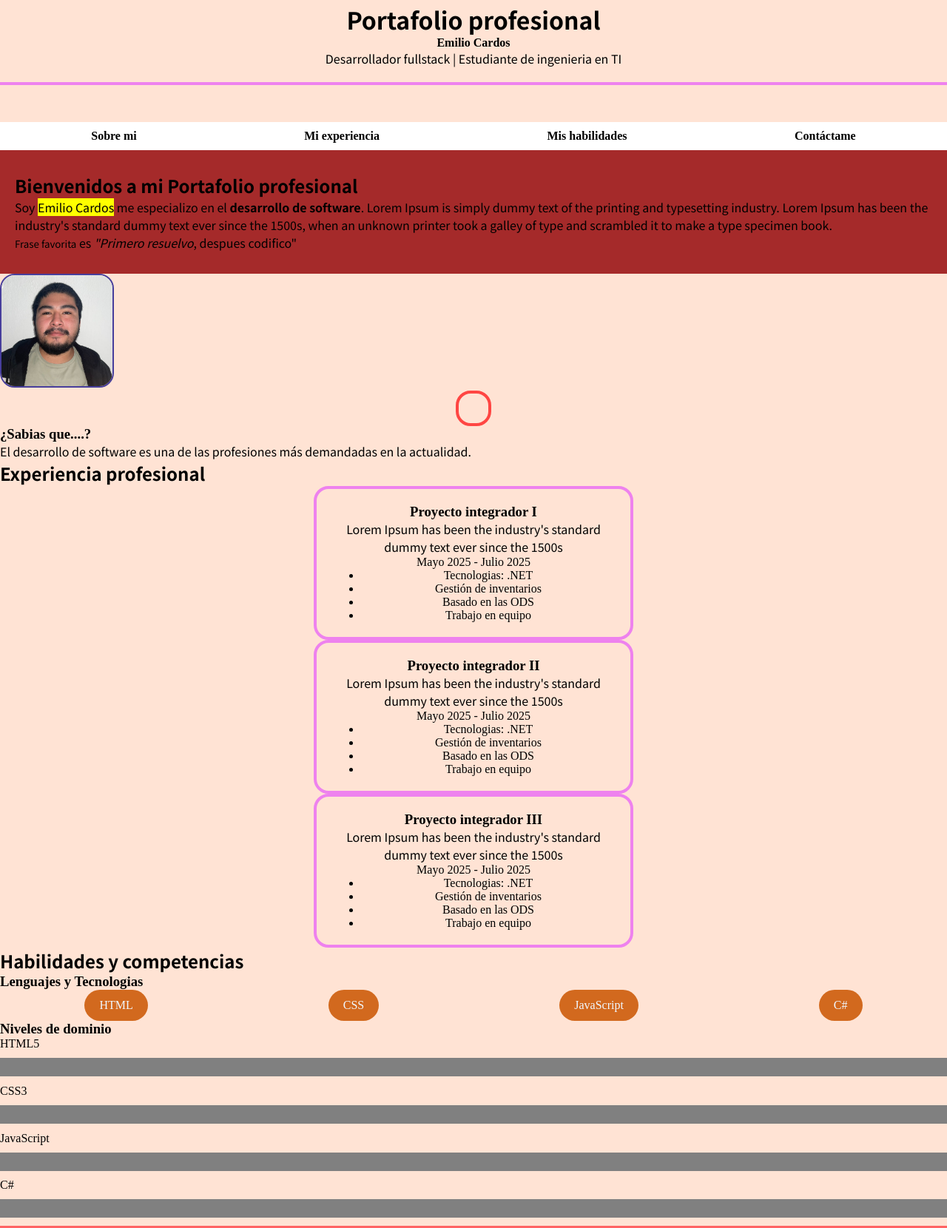
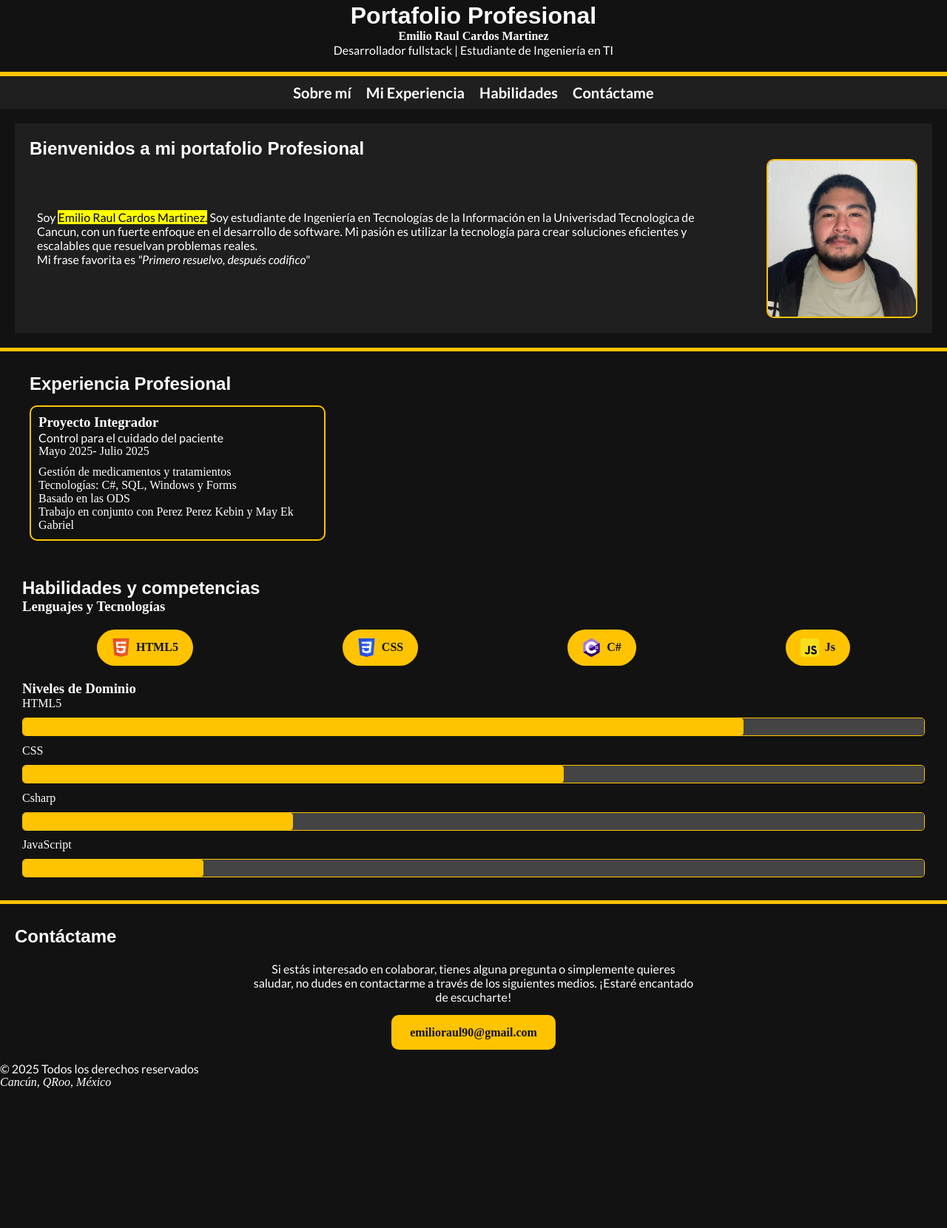
Before and after one commit to NoNada777/Portafolio---E.Cardos, a plain HTML site: page index.html in a window 1280 px wide. Shown: the part 17-1677 px from the top of the page at 74% size. After the commit the page ends 1489 px from the top, so only its background shows below. Drawn offline with Linux system fonts and the light colour scheme; a web font is replaced by a local one.

Commit message:
Agregar contenido final y pulir todas las secciones

```diff
--- a/css/estilo.css
+++ b/css/estilo.css
@@ -1,146 +1,188 @@
-@import url('https://fonts.googleapis.com/css2?family=Noto+Sans+JP:wght@100..900&display=swap');
-@import url('https://fonts.googleapis.com/css2?family=Bitcount+Grid+Double+Ink:wght@100..900&family=Noto+Sans+JP:wght@100..900&display=swap');
+@import url('https://fonts.googleapis.com/css2?family=Lato:ital,wght@0,400;0,700;1,400&display=swap');
 
-*{
-    margin:auto;
+* {
+    margin: 0;
+    padding: 0;
 }
 
 body {
-    background: rgb(255, 227, 212);
+    background: #121212;
+    color: #FFFFFF;
 }
 
-h1,h2 {
-    font-family: 'Noto Sans JP', sans-serif;
-}
-p{
-    font-family: 'Noto Sans JP', sans-serif;
+h1,
+h2 {
+    font-family: "Zalando Sans Expanded", sans-serif;
 }
 
+p {
+    font-family: "Lato", sans-serif;
+}
 
 header {
     text-align: center;
-    border-bottom: solid 4px violet;
-    margin-bottom: 50px;
+    border-bottom: solid 6px #FFC300;
     padding: 20px;
 }
 
 #menu-principal {
-    background-color: rgb(255, 255, 255);
+    background-color: #1f1f1f;
     padding: 10px 20px;
     text-align: center;
 }
 
 #menu-principal ul {
     list-style-type: none;
-    display: flex;
-    gap: 20px;
     margin: 0;
     padding: 0;
+    display: flex;
+    justify-content: center;
 }
 
 #menu-principal a {
-text-decoration: none;
-color: black;
-font-weight: bold;
-padding: 20px;
+    text-decoration: none;
+    color: #FFFFFF;
+    font-weight: bolder;
+    font-family: "Lato", sans-serif;
+    font-size: 20px;
+    padding: 10px;
 }
 
 #menu-principal a:hover {
-    background-color: blue;
-    color: rgb(255, 255, 255);
+    background-color: #FFC300;
+    color: #121212;
     border-radius: 10px;
 }
 
+#bienvenida {
+    background-color: #1f1f1f;
+    padding: 20px 20px;
+    margin: 20px;
+}
+
+.bienvenida-contenido {
+    display: flex;
+    align-items: center;
+    gap: 40px;
+}
+
+.bienvenida-texto {
+    flex: 1;
+    padding: 10px 10px;
+}
+
 #foto-perfil {
-    border: solid rgb(71, 62, 156) 2px;
-    border-radius: 20px;
-    width: 150px;
-    height: 150px;
-    object-fit: cover;
+    border-radius: 10px;
+    border: 2px solid #FFC300;
+    width: 200px;
+    height: auto;
 }
 
 #experiencia {
-    background-color: aliceblue;
-    padding: 30px 20px;
-    border-top: solid 4px violet;
+    background-color: #121212;
+    padding: 30px 40px;
+    border-top: solid 5px #FFC300;
 }
 
 #lista-proyectos {
     display: flex;
     gap: 30px;
+    padding-top: 15px;;
     flex-wrap: wrap;
 }
 
-article{
-    border: solid 4px violet;
-    border-radius: 20px;
-    width: 30%;
-    padding: 20px;
-    text-align: center;
+.proyecto {
+    border: solid #FFC300 2px;
+    flex: 0 1 400px;
+    border-radius: 10px;
+    padding: 10px;
+    box-sizing: border-box;
+
 }
 
-.proyecto{
-    border: solid 4px rgb(255, 70, 67);
-    border-radius: 20px;
-    width: 0;
+.proyecto ul {
+    list-style-type: none;
+    padding-left: 0;
+    margin-top: 10px;
 }
 
-#bienvenida {
-    background-color: brown;
-    padding: 30px 20px;
+#habilidades {
+    padding: 20px 30px;
+    background-color: #121212;
 }
 
 .lista-tecnologias {
+    padding: 20px 10px;
+    list-style: none;
     display: flex;
-    gap: 15px;
-    list-style-type: none;
-    padding: 0;
-    justify-content: center;
+    margin-left: 0;
+    justify-content: space-around;
+    gap: 20px;
 }
 
 .lista-tecnologias li {
-    color: aliceblue;
+    background-color: #FFC300;
+    color: #121212;
+    padding: 12px 20px;
     border-radius: 25px;
-    padding: 12px 20px;
     text-align: center;
-    background-color: chocolate;
+    font-weight: bold;
+    display: flex;
+    align-items: center;
+    gap: 8px;
+}
+
+.tecnologia {
+    width: 25px;
+    height: 25px;
 }
 
 progress {
     width: 100%;
     height: 25px;
     margin: 10px 0;
-    background-color: aqua;
+    -webkit-appearance: none;
+    appearance: none;
+    border: 1px solid #FFC300;
+    border-radius: 5px;
+}
+
+progress::-webkit-progress-bar {
+    background-color: #444;
+    border-radius: 5px;
+}
+
+progress::-webkit-progress-value {
+    background-color: #FFC300;
+    border-radius: 4px;
 }
 
 #contacto {
     padding: 30px 20px;
-    background-color: rgb(255, 255, 255);
-    border-top: solid 5px rgb(255, 99, 99);
+    background-color: #121212;
+    border-top: solid 5px #FFC300;
 }
 
-#contacto label {
-    font-size: 20px;
+#contacto p {
+    text-align: center;
+    max-width: 600px;
+    margin: 20px auto;
 }
 
-#contacto input, textarea {
-    font-size: 20px;
-    border: solid 1px rgb(88, 91, 255);
-    padding: 10px;
-    width: 30%;
+.lista-contacto {
+    list-style: none;
+    display: flex;
+    justify-content: center;
+    gap: 20px;
+    margin-top: 30px;
 }
 
-#contacto button {
-    background-color: blueviolet;
-    color: rgb(255, 255, 255);
-    padding: 20px 30px;
+.lista-contacto a {
+    text-decoration: none;
+    color: #121212;
+    background-color: #FFC300;
+    padding: 15px 25px;
     border-radius: 10px;
-    border: none;
-    width: 200px;
-    font-size: 20px;
+    font-weight: bold;
+    transition: transform 0.2s ease;
 }
-
-.campos {
-    clear:both;
-    padding-top: 10px;
-}
--- a/index.html
+++ b/index.html
@@ -1,171 +1,101 @@
-<!DOCTYPE html>
-<!-- This is a comment version html 5-->
+<!DOCTYPE html> <!--    ESTE ES UN COMENTARIO versión de html    -->
 <html lang="es">
-  <!--- -->
 
 <head>
-    <!--- Titulo del archivo-->
-    <meta charset="UTF-8" />
-    <meta name="viewport" content="width=device-width, initial-scale=1.0" />
-    <title>Portafolio Profesional</title>
-    <link href="css/estilo.css" rel="stylesheet" />
-    <!-- enlaza el archivo css-->
+  <title>Portafolio Profesional</title> <!-- TÍTULO DEL ARCHIVO -->
+  <link rel="stylesheet" href="css/estilo.css" />
 </head>
 
-  <body>
-    <!-- aqui va todo lo que el usuario ve-->
+<body> <!--AQUÍ VA TODO LO QUE USUARIO VE -->
   <header>
-      <h1>Portafolio profesional</h1>
-      <!-- los titulos van de h1 a h6-->
-      <h4>Emilio Cardos</h4>
-      <p>Desarrollador fullstack | Estudiante de ingenieria en TI</p>
+    <h1>Portafolio Profesional</h1> <!-- H1 ES PARA TÍTULO, H1-H6-->
+    <h4> Emilio Raul Cardos Martinez </h4>
+    <p>Desarrollador fullstack | Estudiante de Ingeniería en TI</p>
   </header>
-    <!-- Menu de Navegación-->
+  <!-- CREANDO UN MENÚ DE NAVEGACIÓN -->
   <nav id="menu-principal">
     <ul>
-        <li> <a href="#bienvenida">Sobre mi</a></li>
-        <li> <a href="#experiencia">Mi experiencia</a> </li>
-        <li> <a href="#habilidades">Mis habilidades</a> </li>
-        <li> <a href="#">Contáctame</a> </li>
+      <li><a href="#bienvenida">Sobre mí</a></li>
+      <li><a href="#experiencia">Mi Experiencia</a></li>
+      <li><a href="#habilidades">Habilidades</a></li>
+      <li><a href="#contacto">Contáctame</a></li>
     </ul>
   </nav>
-
-    <!-- Parte principal-->
+  <!-- PARTE PRINCIPAL -->
   <main>
     <section id="bienvenida">
-        <h1>Bienvenidos a mi Portafolio profesional</h1>
-        <p>
-          Soy <mark>Emilio Cardos</mark> me especializo en el
-          <strong>desarrollo de software</strong>. Lorem Ipsum is simply dummy
-          text of the printing and typesetting industry. Lorem Ipsum has been
-          the industry's standard dummy text ever since the 1500s, when an
-          unknown printer took a galley of type and scrambled it to make a type
-          specimen book.
+      <h2>Bienvenidos a mi portafolio Profesional</h2>
+      <div class="bienvenida-contenido">
+        <div class="bienvenida-texto">
+          <p>Soy <mark>Emilio Raul Cardos Martinez.</mark>
+             Soy estudiante de Ingeniería en Tecnologías de la Información en la Univerisdad Tecnologica de Cancun, con un fuerte enfoque en
+             el desarrollo de software. Mi pasión es utilizar la tecnología para crear soluciones eficientes y escalables que
+             resuelvan problemas reales.
           </p>
-
-        <p>
-          <small>Frase favorita</small> es <em>"Primero resuelvo</em>, despues
-          codifico"
-        </p>
+          <p> Mi frase favorita es <em>"Primero resuelvo, después codifico"</em></p>
+        </div>
+        <img src="css/image/foto-perfil.jpg" alt="Foto de perfil" id="foto-perfil" />
+      </div>
     </section>
-      <img
-        src="css/image/Foto-perfil.jpg"
-        alt="Foto de perfil"
-        id="foto-perfil"
-      />
-      <aside>
-        <article class = 'proyecto'></article>
-        <div>
-        <h3>¿Sabias que....?</h3>
-        <p>
-          El desarrollo de software es una de las profesiones más demandadas en
-          la actualidad.
-        </p>
-      </aside>
-      <section>
-        <h2>Experiencia profesional</h2>
-        <article>
-          <h3>Proyecto integrador I</h3>
-          <p>
-            Lorem Ipsum has been the industry's standard dummy text ever since
-            the 1500s
-          </p>
-          <time datetime="2025-05"> Mayo 2025 </time> -
-          <time datetime="2025-07"> Julio 2025 </time>
+    <section id="experiencia">
+      <h2>Experiencia Profesional</h2>
+      <div id="lista-proyectos">
+        <article class="proyecto">
+          <h3>Proyecto Integrador</h3>
+          <p>Control para el cuidado del paciente</p>
+          <time datetime="2025-05">Mayo 2025</time>- <time datetime="2025-07">Julio 2025</time>
           <ul>
-            <li>Tecnologias: .NET</li>
-            <li>Gestión de inventarios</li>
+            <li>Gestión de medicamentos y tratamientos</li>
+            <li>Tecnologías: C#, SQL, Windows y Forms</li>
             <li>Basado en las ODS</li>
-            <li>Trabajo en equipo</li>
-          </ul>
-        </article>
-
-        <article>
-          <h3>Proyecto integrador II</h3>
-          <p>
-            Lorem Ipsum has been the industry's standard dummy text ever since
-            the 1500s
-          </p>
-          <time datetime="2025-05"> Mayo 2025 </time> -
-          <time datetime="2025-07"> Julio 2025 </time>
-          <ul>
-            <li>Tecnologias: .NET</li>
-            <li>Gestión de inventarios</li>
-            <li>Basado en las ODS</li>
-            <li>Trabajo en equipo</li>
-          </ul>
-        </article>
-
-        <article>
-          <h3>Proyecto integrador III</h3>
-          <p>
-            Lorem Ipsum has been the industry's standard dummy text ever since
-            the 1500s
-          </p>
-          <time datetime="2025-05"> Mayo 2025 </time> -
-          <time datetime="2025-07"> Julio 2025 </time>
-          <ul>
-            <li>Tecnologias: .NET</li>
-            <li>Gestión de inventarios</li>
-            <li>Basado en las ODS</li>
-            <li>Trabajo en equipo</li>
+            <li>Trabajo en conjunto con Perez Perez Kebin y May Ek Gabriel</li>
           </ul>
         </article>
       </div>
+    </section>
     <section id="habilidades">
       <h2>Habilidades y competencias</h2>
-      <h3>Lenguajes y Tecnologias</h3>
+      <h3>Lenguajes y Tecnologías</h3>
       <ul class="lista-tecnologias">
-        <li>HTML</li>
-        <li>CSS</li>
-        <li>JavaScript</li>
-        <li>C#</li>
+        <li><img src="css/image/html5-icono.svg" alt="HTML5" class="tecnologia" /> HTML5</li>
+        <li><img src="css/image/css-icono.svg" alt="CSS" class="tecnologia" /> CSS</li>
+        <li><img src="css/image/c sharp-icono.svg" alt="C#" class="tecnologia" /> C#</li>
+        <li><img src="css/image/javaScript-icono.svg" alt="JS" class="tecnologia" /> Js</li>
       </ul>
-      <h3>Niveles de dominio</h3>
+      <h3>Niveles de Dominio</h3>
       <div>
         <label>HTML5</label>
-        <progress max="100" value="80%"></progress>
+        <progress max="100" value="80">80%</progress>
       </div>
       <div>
-        <label>CSS3</label>
-        <progress max="100" value="60%"></progress>
+        <label>CSS</label>
+        <progress max="100" value="60">60%</progress>
+      </div>
+      <div>
+        <label>Csharp</label>
+        <progress max="100" value="30">30%</progress>
       </div>
       <div>
         <label>JavaScript</label>
-        <progress max="100" value="30%"></progress>
+        <progress max="100" value="20">20%</progress>
       </div>
-      <div>
-        <label>C#</label>
-        <progress max="100" value="25%"></progress>
-      </div>
+
     </section>
     <section id="contacto">
       <h2>Contáctame</h2>
-        <form>
-            <div = class="campos">
-                <label> Nombre completo </label>
-                <input type="text" value="" placeholder="Nombre completo" required/>
-            </div>
-            <div = class="campos">
-                <label> Correo electrónico </label>
-                <input type="email" value="" placeholder="ejemplo@correo.com" required/>
-            </div>
-            <div = class="campos">
-                <label> Mensaje </label>
-                <textarea> </textarea>
-            </div>
-            <div class="campos">
-                <!--input type="button" value="Enviar"/-->
-                <button type="submit">Enviar</button>
-            </div>
-        </form>
+      <p>Si estás interesado en colaborar, tienes alguna pregunta o simplemente quieres saludar, no dudes en contactarme a través de los siguientes medios. ¡Estaré encantado de escucharte!</p>
+      <ul class="lista-contacto">
+        <li>
+          <a href="mailto:cardosraul90@gmail.com">emilioraul90@gmail.com</a>
+        </li>
+      </ul>
     </section>
 </main>
-
-    <!-- Pie de página-->
+  <!-- PIE DE LA PÁGINA-->
   <footer>
-        <p>&copy; 2025 Todos los derechos de autor resevados</p>
-        <address>Cancún, Quintana ROO, México</address>
+    <p>&copy; 2025 Todos los derechos reservados</p>
+    <address>Cancún, QRoo, México</address>
   </footer>
 </body>
+
 </html>
```
Also changed, not shown: css/image/c sharp-icono.svg (added), css/image/css-icono.svg (added), css/image/html5-icono.svg (added), css/image/javaScript-icono.svg (added). Lines whose indentation alone changed are shown as unchanged.
